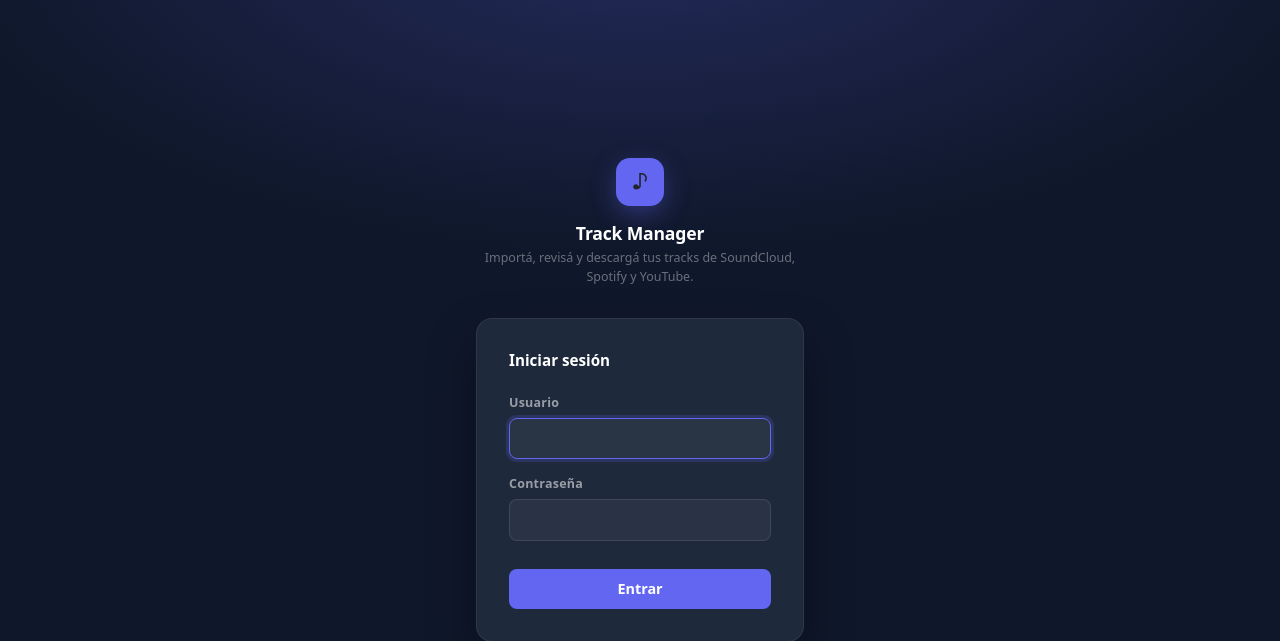
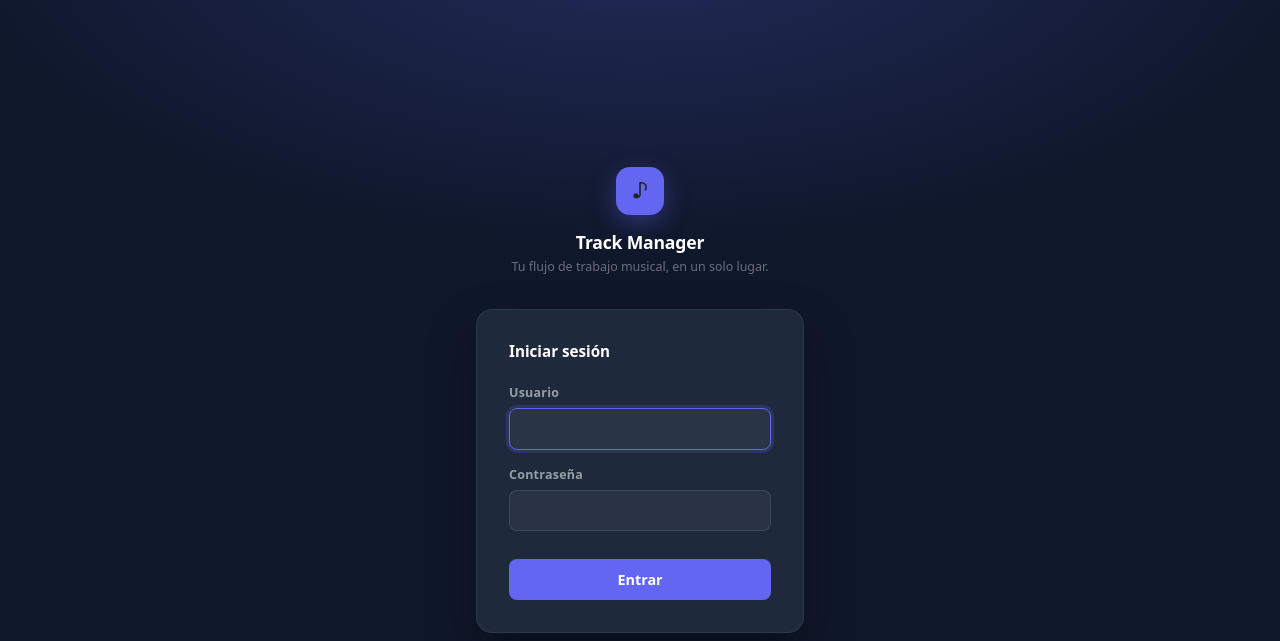
Before and after one commit to mateorebuffo/TrackManager, a FastAPI app: page /login in a window 1280 px wide. Shown: the top 641 px of the page. Run offline with FastAPI, Linux system fonts and the light colour scheme; parts of the project's set-up code (start-up, migrations or seed data) failed here and were passed over.

Commit message:
Tone down login subtitle to avoid referencing downloads explicitly
Co-Authored-By: Claude Sonnet 4.6 <noreply@anthropic.com>

```diff
--- a/app/templates/login.html
+++ b/app/templates/login.html
@@ -118,7 +118,7 @@
   <div class="auth-brand">
     <div class="auth-brand-icon">♪</div>
     <span class="auth-brand-name">Track Manager</span>
-    <span class="auth-brand-sub">Importá, revisá y descargá tus tracks de SoundCloud, Spotify y YouTube.</span>
+    <span class="auth-brand-sub">Tu flujo de trabajo musical, en un solo lugar.</span>
   </div>
   <div class="auth-card">
     <h5>Iniciar sesión</h5>
```
